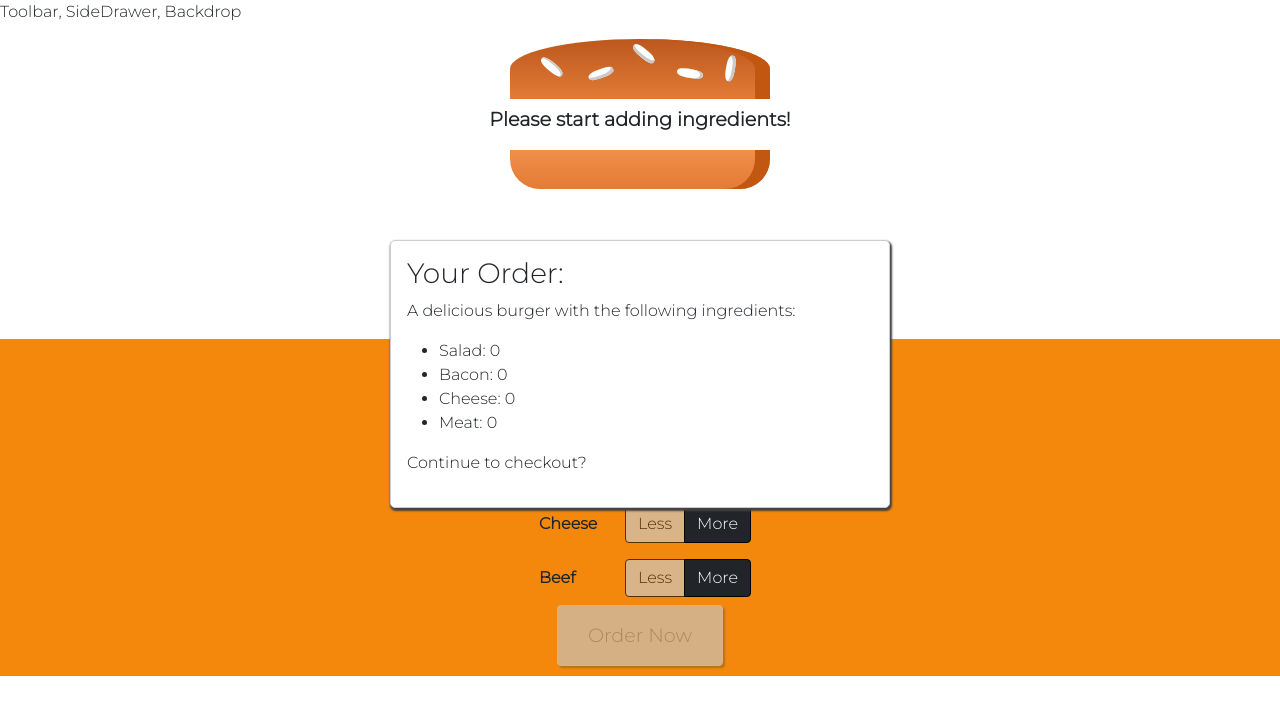
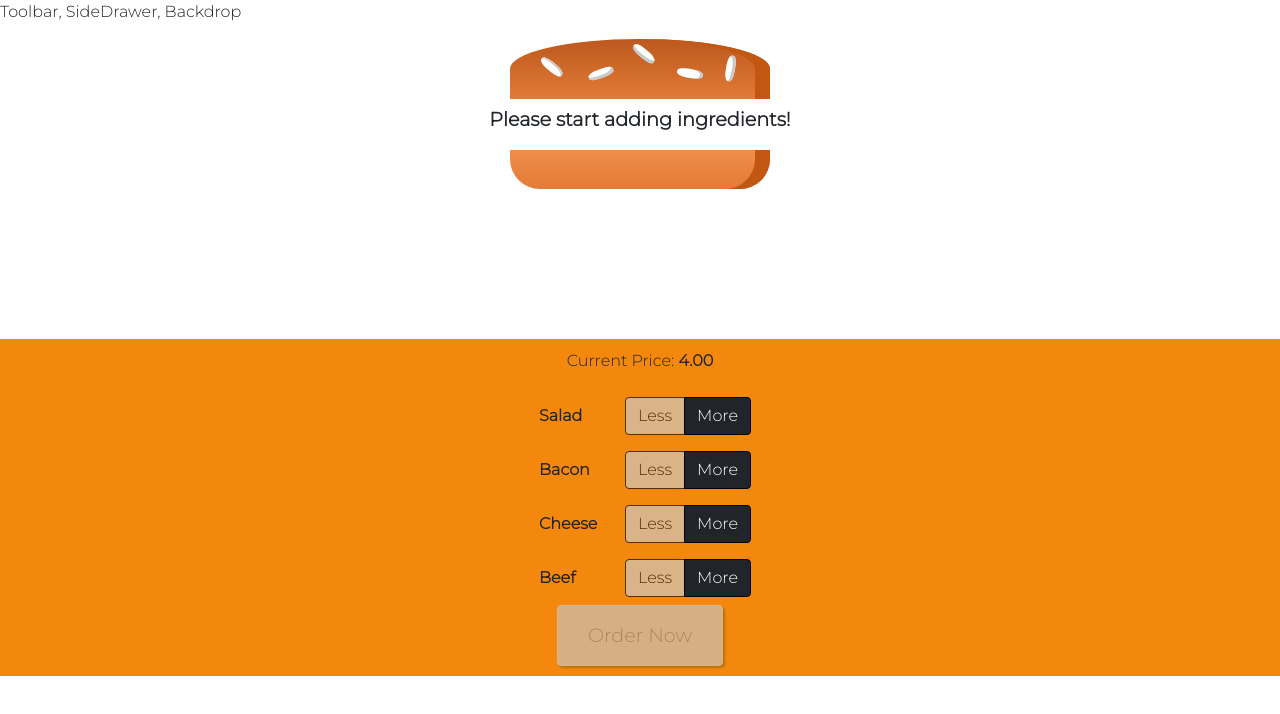
Before and after one commit to ShouryaRSharma/Burger-Builder-App, a React (Create React App) app: page / in a window 1280 px wide. Shown: the top 714 px of the page. Built offline with nearby package versions, Linux system fonts and the light colour scheme.

Commit message:
showing and hiding the modal

```diff
--- a/src/components/Burger/BuildControls/BuildControls.js
+++ b/src/components/Burger/BuildControls/BuildControls.js
@@ -25,7 +25,7 @@ const buildControls = (props) => (
                 />
             )
         })}
-        <button className="btn OrderButton" disabled={!props.purchaseable}>Order Now</button>
+        <button className="btn OrderButton" disabled={!props.purchaseable} onClick={props.order}>Order Now</button>
     </div>
 );
 
--- a/src/components/Burger/OrderSummary/OrderSummary.js
+++ b/src/components/Burger/OrderSummary/OrderSummary.js
@@ -1,16 +1,17 @@
 import React from 'react';
 
 import Aux from '../../../hoc/auxiliary';
+import './OrderSummary.scss';
 
 const orderSummary = (props) => {
     const ingredientSummary = Object.keys(props.ingredients).map(igKey => {
-        return <li key={igKey} className="text-capitalize">{igKey}: {props.ingredients[igKey]}</li>
+        return <li key={igKey} className="text-capitalize list">{igKey}: {props.ingredients[igKey]}</li>
     });
     return(
         <Aux>
             <h3>Your Order:</h3>
             <p>A delicious burger with the following ingredients:</p>
-            <ul>
+            <ul className="centre">
                 {ingredientSummary}
             </ul>
             <p>Continue to checkout?</p>
--- /dev/null
+++ b/src/components/Burger/OrderSummary/OrderSummary.scss
@@ -0,0 +1,6 @@
+.centre {
+    display: inline-block;
+    justify-content: space-evenly;
+    padding-left: 0;
+
+}
--- a/src/components/UI/Modal/Modal.js
+++ b/src/components/UI/Modal/Modal.js
@@ -4,7 +4,7 @@ import './Modal.scss';
 
 const modal = (props) => {
     return(
-        <div className="Modal">
+        <div className={props.show ? "Modal modal-show" : 'Modal modal-hide'} >
             {props.children}
         </div>
     )
--- a/src/components/UI/Modal/Modal.scss
+++ b/src/components/UI/Modal/Modal.scss
@@ -11,6 +11,8 @@
     top: 30%;
     box-sizing: border-box;
     transition: all 0.3s ease-out;
+    font-family: monospace;
+    text-align: center;
 }
 
 @media (min-width: 600px) {
@@ -19,3 +21,13 @@
         left: calc(50% - 250px);
     }
 }
+
+.modal-show {
+    transform: translateY(0);
+    opacity: 1;
+}
+
+.modal-hide {
+    transform: translateY(-100vh);
+    opacity: 0;
+}
--- a/src/containers/BurgerBuilder/BurgerBuilder.js
+++ b/src/containers/BurgerBuilder/BurgerBuilder.js
@@ -24,7 +24,8 @@ class BurgerBuilder extends Component {
                 meat: 0
             },
             totalPrice: 4,
-            purchaseable: false
+            purchaseable: false,
+            orderNow: false
         }
 
     }
@@ -39,6 +40,12 @@ class BurgerBuilder extends Component {
         this.setState({
             purchaseable: sum > 0
         });
+    }
+
+    purchaseHandler = () => {
+        this.setState({
+            orderNow: true
+        })
     }
 
     addIngredientHandler = (type) => {
@@ -88,14 +95,15 @@ class BurgerBuilder extends Component {
         }
         return(
             <Aux>
-                <Modal><OrderSummary ingredients={this.state.ingredients}/></Modal>
+                <Modal show={this.state.orderNow}><OrderSummary ingredients={this.state.ingredients}/></Modal>
                 <Burger ingredients={this.state.ingredients}/>
                 <BuildControls
                 ingredientAdded={this.addIngredientHandler}
                 ingredientRemoved={this.removeIngredientHandler}
                 disabled={disabledInfo}
                 price={this.state.totalPrice}
-                purchaseable={this.state.purchaseable} />
+                purchaseable={this.state.purchaseable}
+                order={this.purchaseHandler}/>
             </Aux>
         );
     }
```
